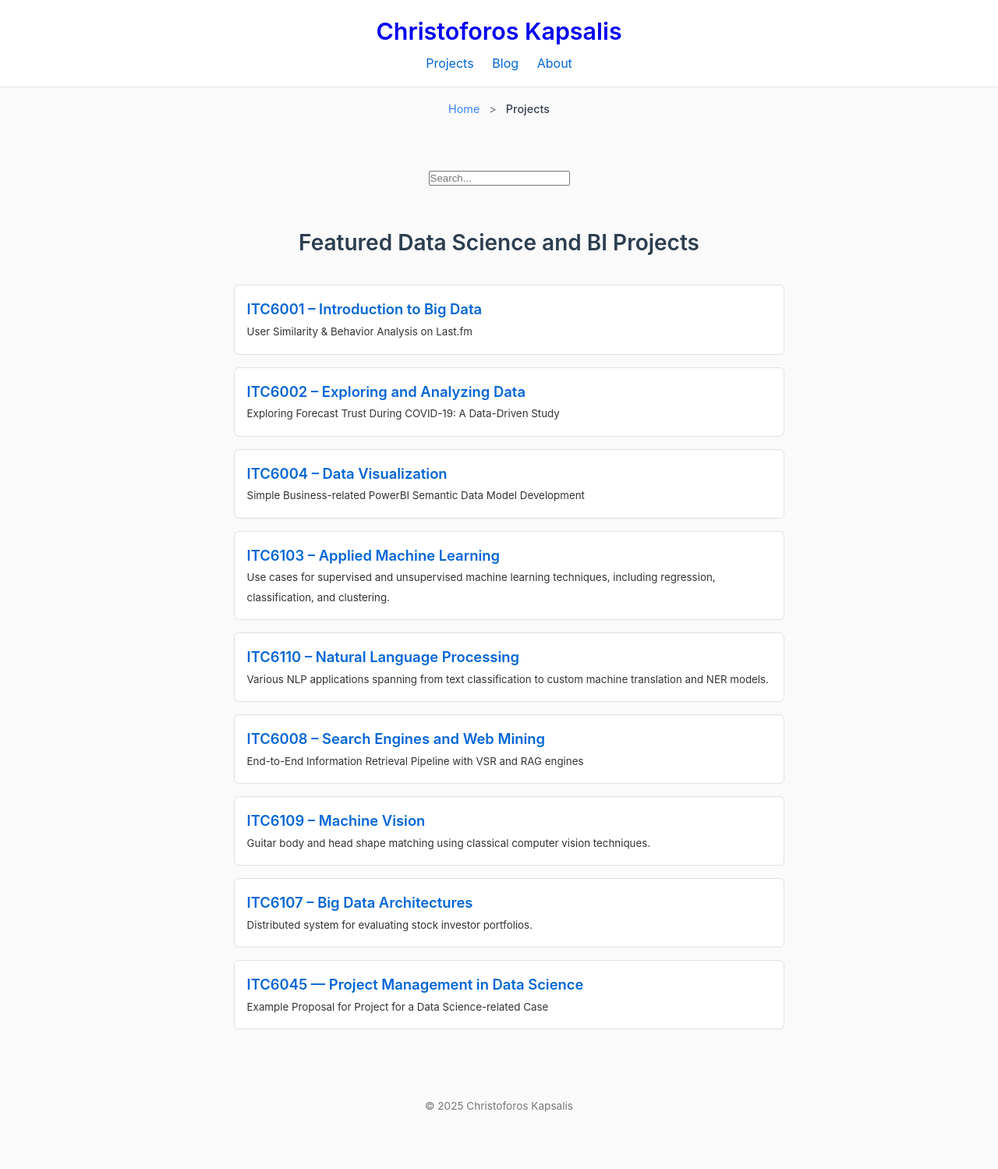
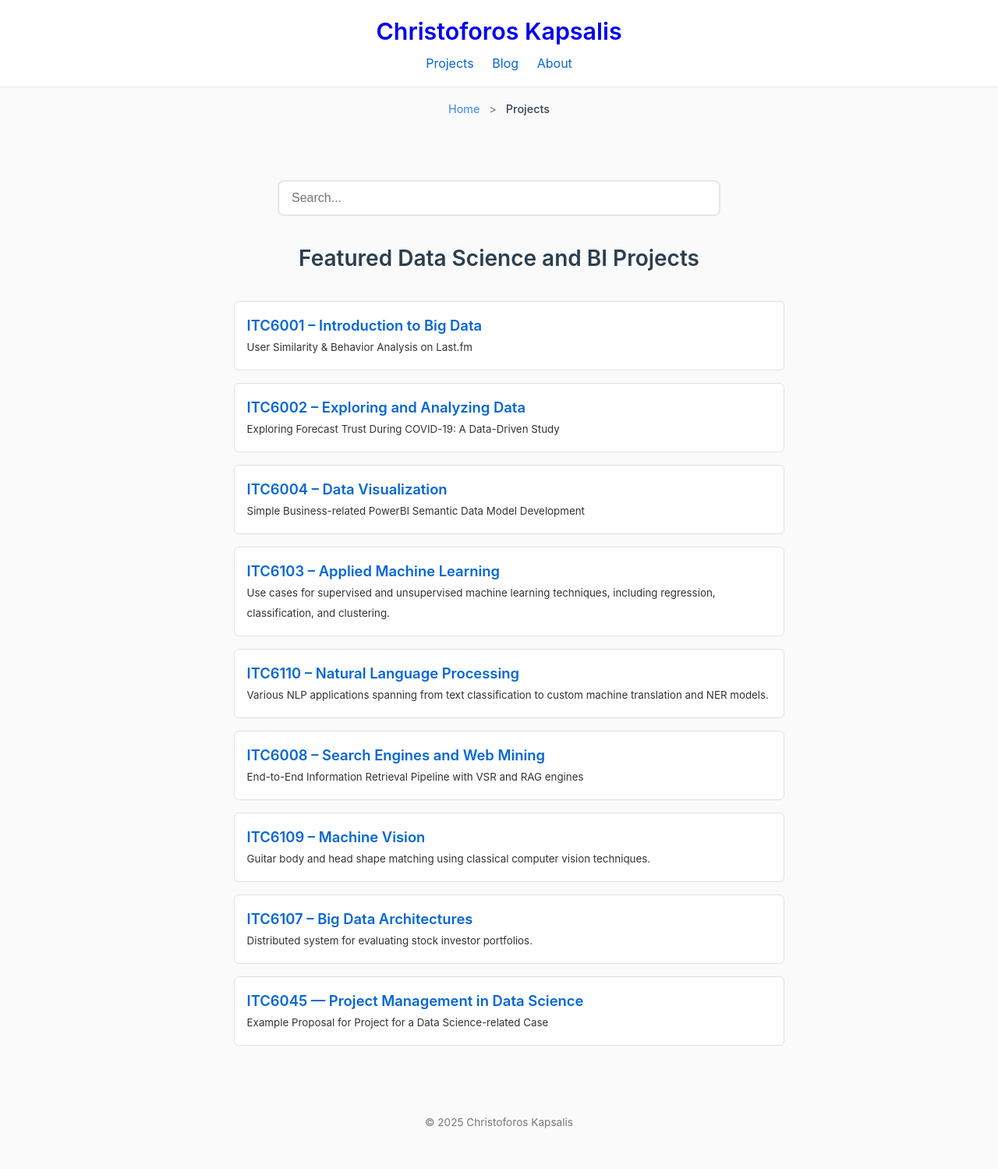
Before and after one commit to C-Kapsalis/portfolio-website, a Jekyll site: the page built from index.md, in a window 1280 px wide. Shown: the whole page at 78% size. Built offline with Jekyll 4.4.1, drawn with Linux system fonts in a browser that asks for light colours; comment, search, counter and statistics services are not loaded; before the commit the page ends 1478 px from its top, so only the background shows below that.

Commit message:
Revert "flexbox test"
This reverts commit 7b27b2dbbc600e2728e79b6d9c13c3298f286416.

```diff
--- a/assets/css/style.css
+++ b/assets/css/style.css
@@ -126,8 +126,11 @@
 }
 
 /* Fix wrapper spacing - different for homepage vs other pages */
-.wrapper{max-width:780px;margin:auto;padding:1.5rem;display:flex;flex-direction:column}
-
+.wrapper {
+  max-width: 780px;
+  margin: auto;
+  padding: 1.5rem;
+}
 body:not(.home-page) .wrapper {
   padding-top: 0;
 }
@@ -167,27 +170,42 @@
 
 
 /* simple search feature styling */
-/* Position search box at the very top of wrapper content */
 .search-box {
-  order: -999; /* Move to top, before all other content */
   max-width: 600px;
-  margin: 0 auto 2rem auto !important; /* Stick to breadcrumbs */
   padding: 0 1rem;
-  align-self: center; /* Center within the flex container */
+  margin: 1rem auto 2rem auto; /* Consistent spacing */
 }
 
-/* Remove any other search box positioning rules */
+/* Force consistent positioning regardless of page content */
 .wrapper .search-box {
-  position: static !important;
-  top: auto !important;
-  margin-top: 0 !important;
+  position: relative;
+  top: 0;
 }
 
-/* Override homepage/blog specific rules */
-body.home-page .wrapper .search-box,
+/* Specific fix for homepage vs blog page */
+body.home-page .wrapper .search-box {
+  margin-top: 1rem !important; /* Same as blog page */
+}
+
 body:not(.home-page) .wrapper .search-box {
-  margin-top: 0 !important;
-  order: -999;
+  margin-top: 1rem !important; /* Consistent with homepage */
+}
+
+.search-box input {
+  width: 100%;
+  padding: 0.75rem 1rem;
+  border: 2px solid #e5e7eb;
+  border-radius: 8px;
+  font-size: 1rem;
+  background: white;
+  transition: border-color 0.2s ease;
+  box-sizing: border-box;
+}
+
+.search-box input:focus {
+  outline: none;
+  border-color: #3b82f6;
+  box-shadow: 0 0 0 3px rgba(59, 130, 246, 0.1);
 }
 
 #results-container {
```
Also changed, not shown: 1 other file.
